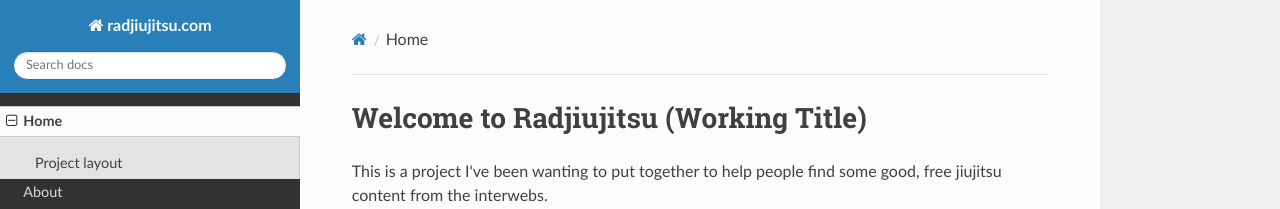
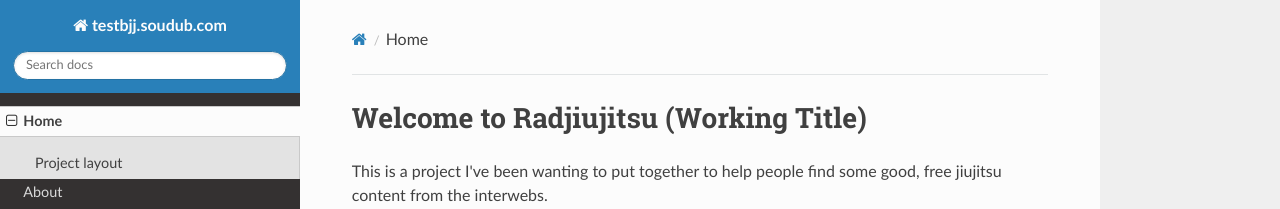
Before and after one commit to contherad/radjiujitsu, an MkDocs documentation site: the page built from docs/index.md, in a window 1280 px wide. Shown: the top 209 px of the page. Built offline with MkDocs 1.6.1, drawn with Linux system fonts in a browser that asks for light colours; nearby versions of some CDN libraries.

Commit message:
minor changes

```diff
--- a/mkdocs.yml
+++ b/mkdocs.yml
@@ -1,4 +1,4 @@
-site_name: radjiujitsu.com
+site_name: testbjj.soudub.com
 theme:
   name: readthedocs
 dev_addr: 0.0.0.0:80
```
Also changed, not shown: README.md (+1 -1 lines).
